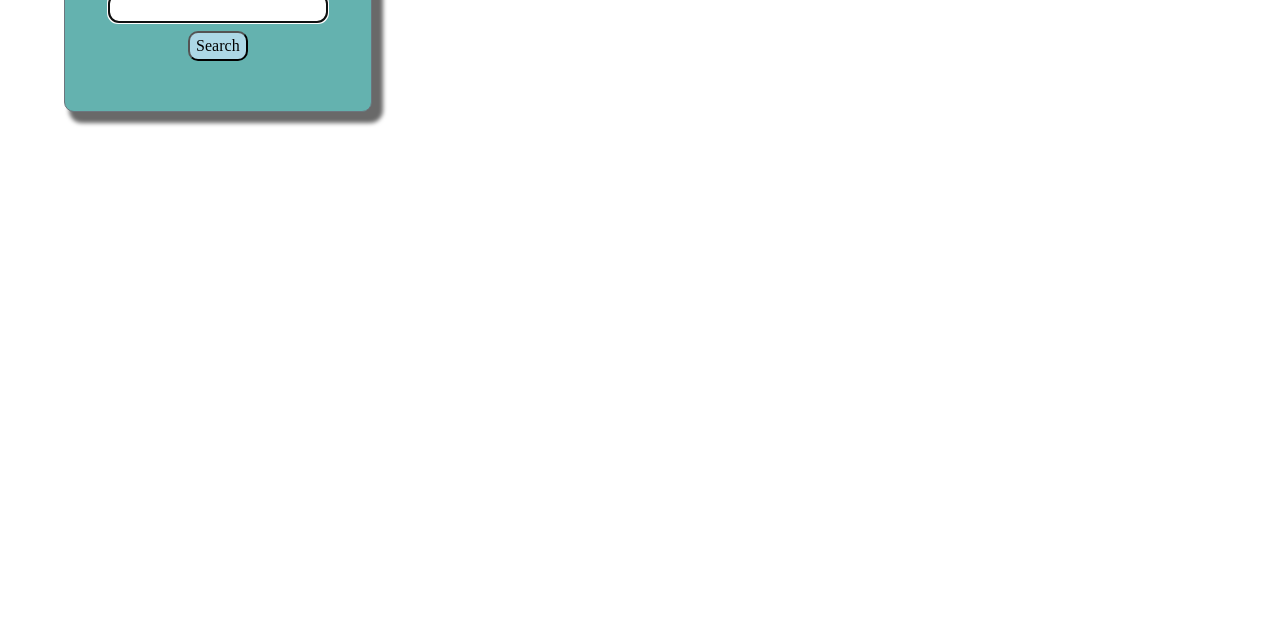
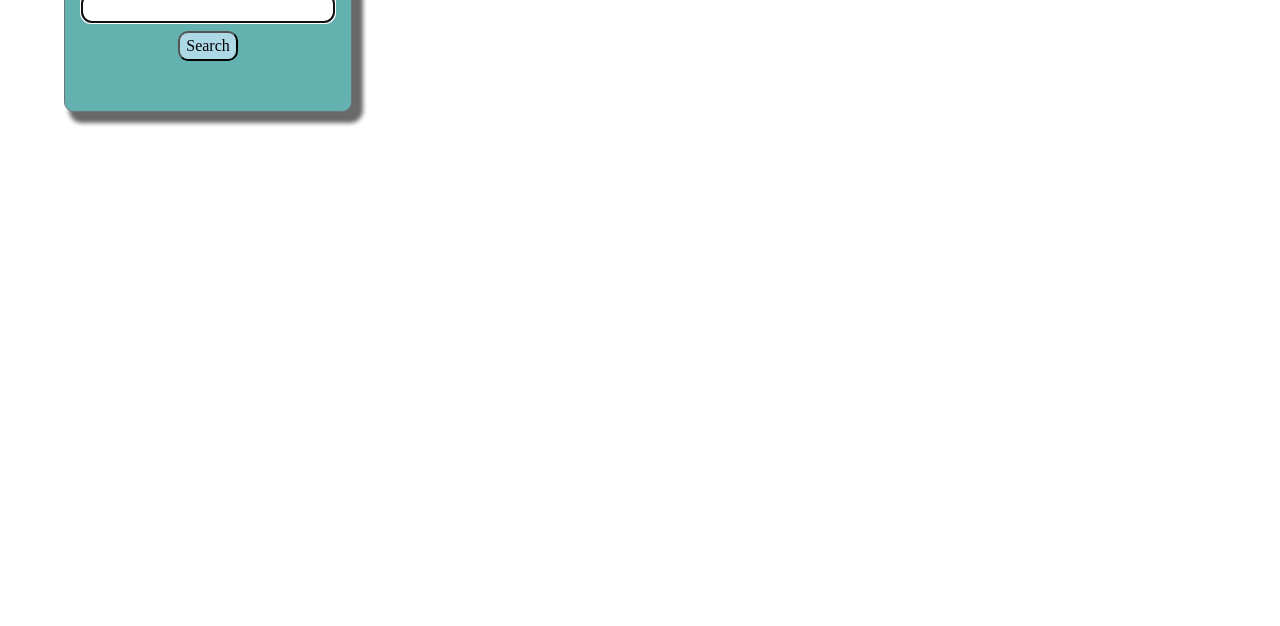
Before and after one commit to fmatthew40/weather-dashboard, a plain HTML site: page index.html in a window 1280 px wide. Shown: the part 174-800 px from the top of the page. Drawn offline with nearby package versions, Linux system fonts and the light colour scheme; a web font is replaced by a local one.

Commit message:
css change for small devices

```diff
--- a/assets/css/style.css
+++ b/assets/css/style.css
@@ -45,7 +45,7 @@ font-family: serif;
 }
 
 #city-search {
-    width: 80%;
+    width: 99%;
     margin: auto;
     display: grid;
     border-radius: 10px;
@@ -70,6 +70,9 @@ font-family: serif;
 
 .searchcontainer {
     margin-left: 5%;
+    margin-right: 5%;
+    margin-top: auto;
+    margin-bottom: auto;
 }
 
 .newbuttons {
```
